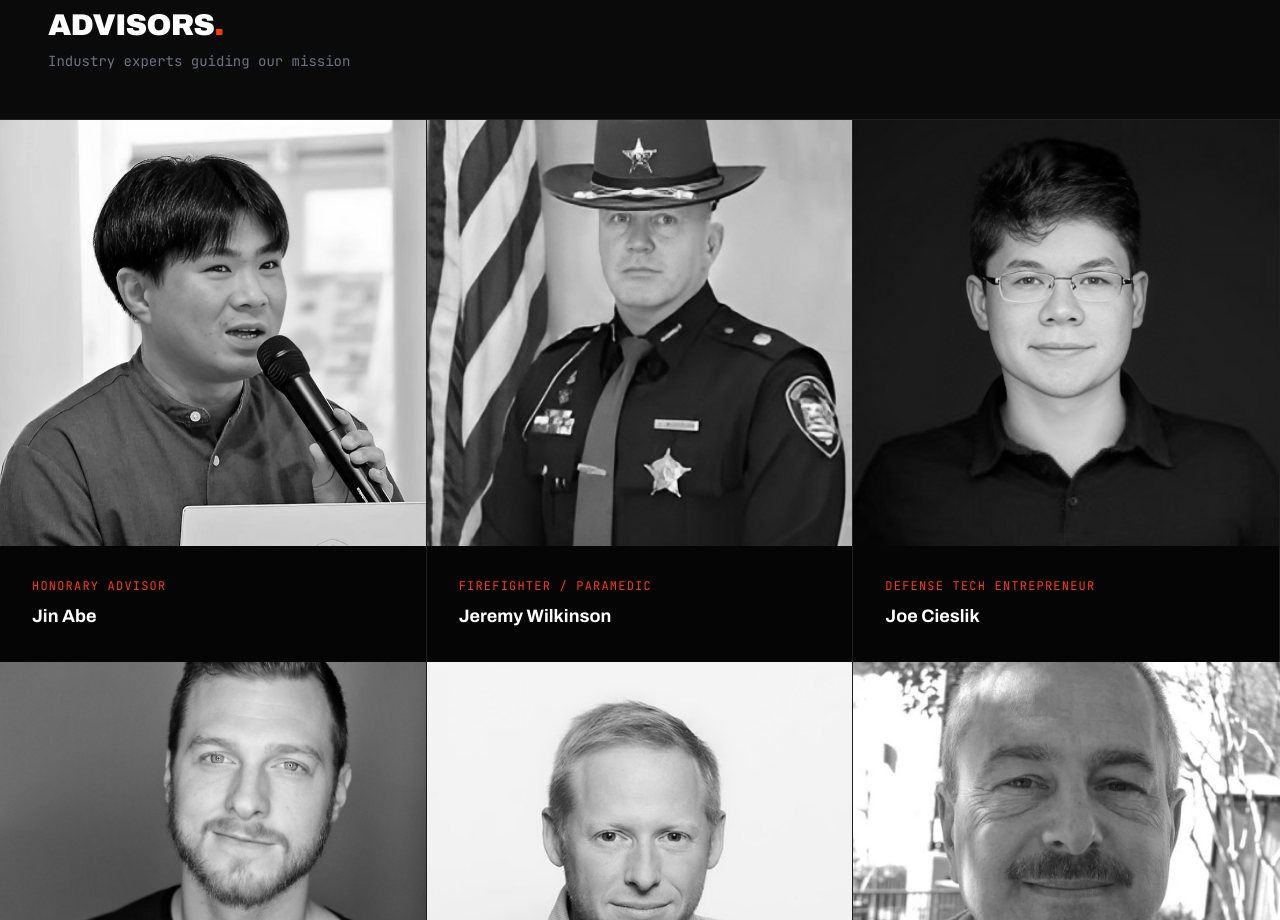
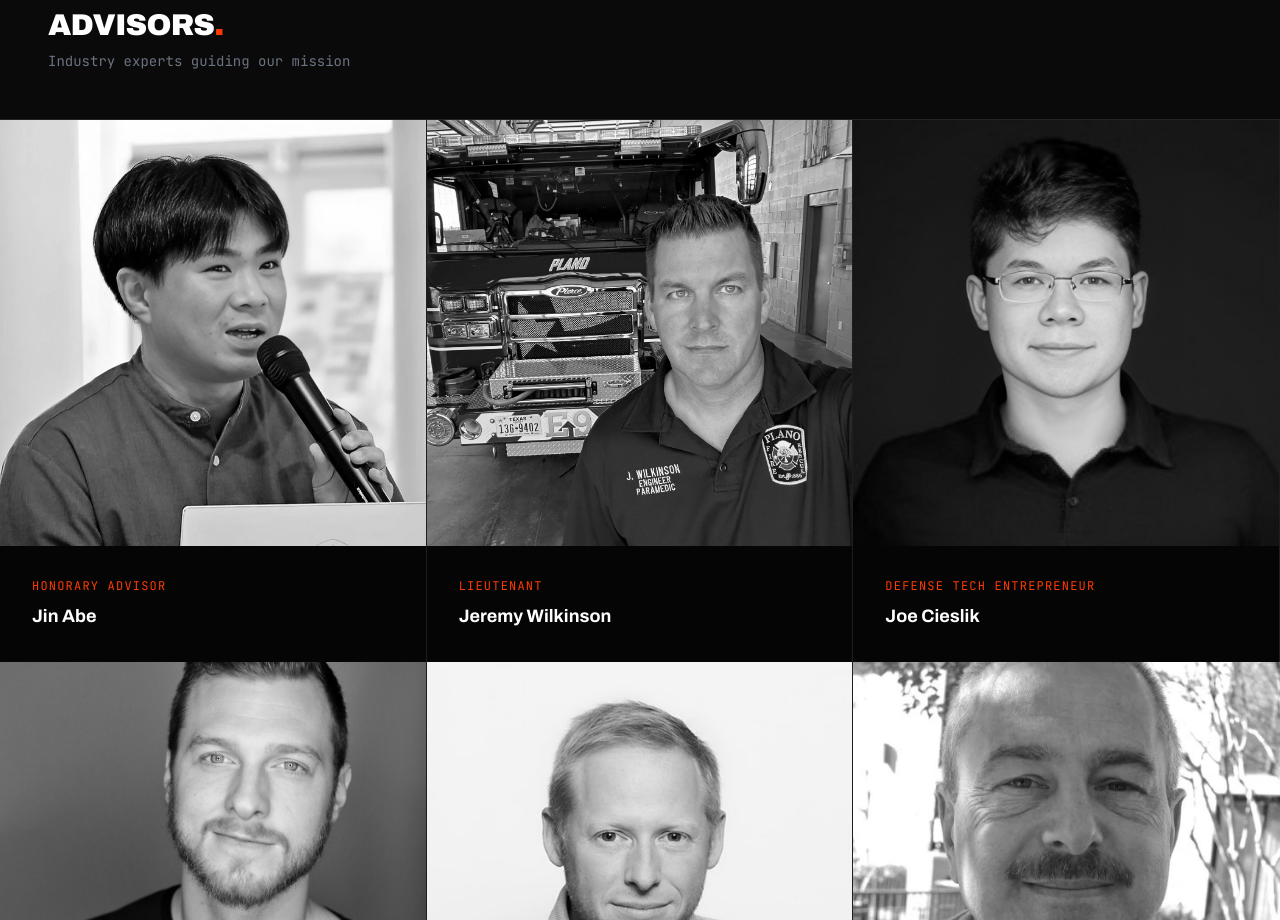
Before and after one commit to Aeris-Drones/website, a React (Vite) app: page /about in a window 1280 px wide. Shown: the part 3060-3980 px from the top of the page. Built offline with nearby package versions, Linux system fonts and the light colour scheme.

Commit message:
Update Ranger model asset and Wilkinson profile

```diff
--- a/components/AboutPage.tsx
+++ b/components/AboutPage.tsx
@@ -142,8 +142,8 @@ const ADVISORS = [
     {
         id: 'A-02',
         name: 'Jeremy Wilkinson',
-        role: 'Firefighter / Paramedic',
-        image: '/Mr. Jeremy Wilkinson.jpg',
+        role: 'Lieutenant',
+        image: '/FullSizeRender.jpeg',
         bio: 'Firefighter/Paramedic at the Plano Fire Department in Plano, Texas. Brings direct field experience in rapid response and emergency operations to the AERIS mission.'
     },
     {
--- a/components/Architecture.tsx
+++ b/components/Architecture.tsx
@@ -21,7 +21,7 @@ function ScoutModel() {
 // Ranger 3D Model (Shahed-136)
 function RangerModel() {
   const meshRef = useRef<THREE.Group>(null);
-  const { scene } = useGLTF('/80-followers-iranian-shahed-136-drone/source/scene.gltf');
+  const { scene } = useGLTF('/Rangeraahahah.gltf');
 
   useFrame((state) => {
     if (meshRef.current) {
--- a/components/DroneExplorer.tsx
+++ b/components/DroneExplorer.tsx
@@ -195,7 +195,7 @@ interface InteractiveRangerProps {
 
 function InteractiveRanger({ activeHotspot, onHotspotClick }: InteractiveRangerProps) {
   const meshRef = useRef<THREE.Group>(null);
-  const { scene } = useGLTF('/80-followers-iranian-shahed-136-drone/source/scene.gltf');
+  const { scene } = useGLTF('/Rangeraahahah.gltf');
   // Clone scene to avoid conflicts with SolutionCinematic
   const clonedScene = React.useMemo(() => scene.clone(), [scene]);
 
--- a/components/SolutionCinematic.tsx
+++ b/components/SolutionCinematic.tsx
@@ -35,7 +35,7 @@ function ScoutModel({ isHovered }: { isHovered: boolean }) {
 // Ranger 3D Model (Fixed-Wing)
 function RangerModel({ isHovered }: { isHovered: boolean }) {
   const meshRef = useRef<THREE.Group>(null);
-  const { scene } = useGLTF('/80-followers-iranian-shahed-136-drone/source/scene.gltf');
+  const { scene } = useGLTF('/Rangeraahahah.gltf');
   // Clone scene to avoid sharing with DroneExplorer
   const clonedScene = React.useMemo(() => scene.clone(), [scene]);
 
--- a/components/Team.tsx
+++ b/components/Team.tsx
@@ -5,7 +5,7 @@ const advisors = [
   { name: 'Brandon Turk', image: '/Mr. Brandon Turk.jpg' },
   { name: 'Jin Abe', image: '/Mr. Jin Abe.png' },
   { name: 'Joe Cieslik', image: '/Mr. Joe Cieslik.png' },
-  { name: 'Jeremy Wilkinson', image: '/Mr. Jeremy Wilkinson.jpg' },
+  { name: 'Jeremy Wilkinson', image: '/FullSizeRender.jpeg' },
 ];
 
 const Team: React.FC = () => {
```
Also changed, not shown: public/FullSizeRender.jpeg (added), 1 other file (tests, documents, lock files or other folders).
